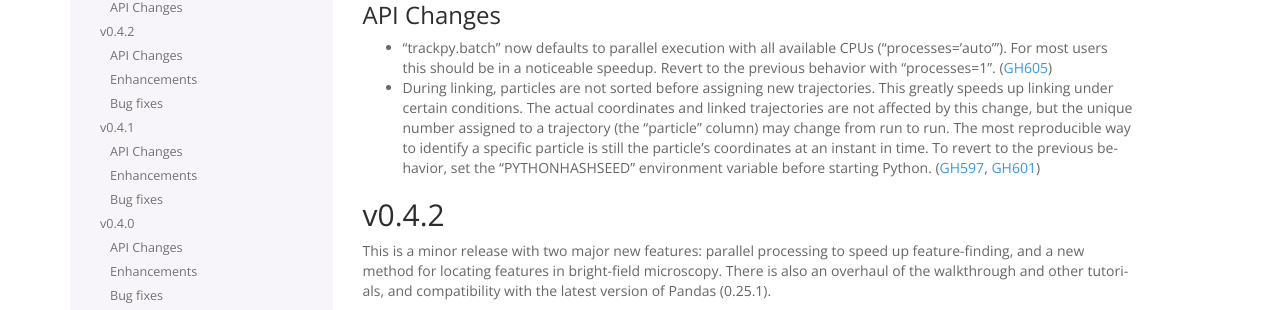
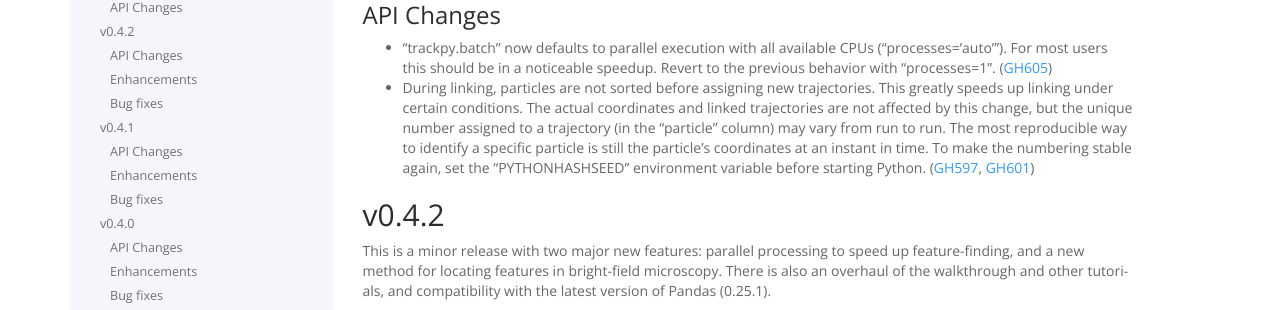
Before and after one commit to soft-matter/trackpy, a Sphinx documentation site: the page built from doc/whatsnew.rst, in a window 1280 px wide and 900 px high, scrolled down 305 px. Shown: the part 182-492 px from the top of the window. Built offline with Sphinx 7.4.7, drawn with Linux system fonts in a browser that asks for light colours; pages that are not in the unit, such as notebooks, are missing from menus; the version number could not be read and is left out.

Commit message:
DOC: Further tweak wording re: trajectory numbering (#601)

```diff
--- a/doc/releases/v0.4.txt
+++ b/doc/releases/v0.4.txt
@@ -33,10 +33,10 @@ API Changes
 - During linking, particles are not sorted before assigning new
   trajectories. This greatly speeds up linking under certain conditions.
   The actual coordinates and linked trajectories are not affected by this
-  change, but the unique number assigned to a trajectory (the "particle"
-  column) may change from run to run. The most reproducible way to identify a
+  change, but the unique number assigned to a trajectory (in the "particle"
+  column) may vary from run to run. The most reproducible way to identify a
   specific particle is still the particle's coordinates at an instant in time.
-  To revert to the previous behavior, set the "PYTHONHASHSEED" environment
+  To make the numbering stable again, set the "PYTHONHASHSEED" environment
   variable before starting Python.
   (:issue:`597`, :issue:`601`)
 
```
